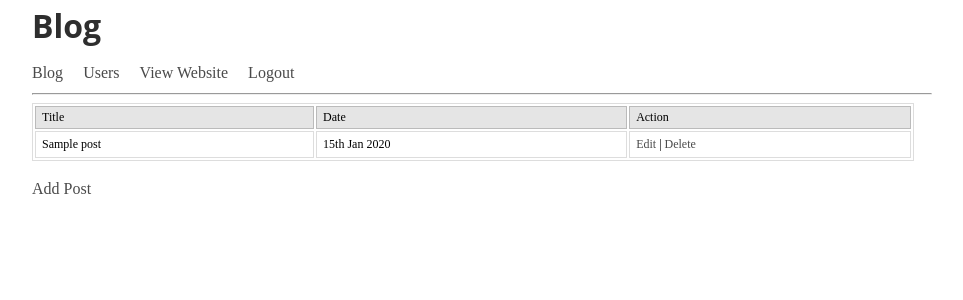
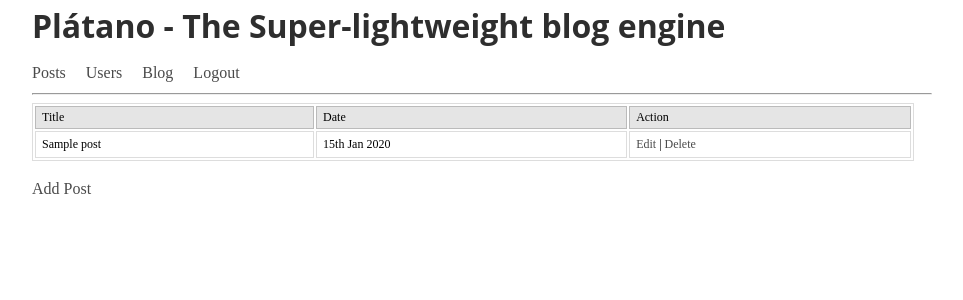
Before and after one commit to oscarbatlle/platano, a PHP site: page /admin/index.php in a window 1280 px wide. Shown: the top 300 px of the page, without its empty margins (158-1121 px from the left). Run offline with PHP 8.4, Linux system fonts and the light colour scheme; the visitor is signed in with stand-in values (Sample User, id 1); tables that the repository leaves empty or names only in its code hold one stand-in row (values such as "Sample post").

Commit message:
Update menu structure

```diff
--- a/admin/menu.php
+++ b/admin/menu.php
@@ -1,8 +1,8 @@
-<h1>Blog</h1>
+<h1>Pl&aacute;tano - The Super-lightweight blog engine</h1>
 <ul id='adminmenu'>
-    <li><a href='index.php'>Blog</a></li>
+    <li><a href='index.php'>Posts</a></li>
     <li><a href='users.php'>Users</a></li>
-    <li><a href="../" target="_blank">View Website</a></li>
+    <li><a href="../" target="_blank">Blog</a></li>
     <li><a href='logout.php'>Logout</a></li>
 </ul>
 <div class='clear'></div>
```
